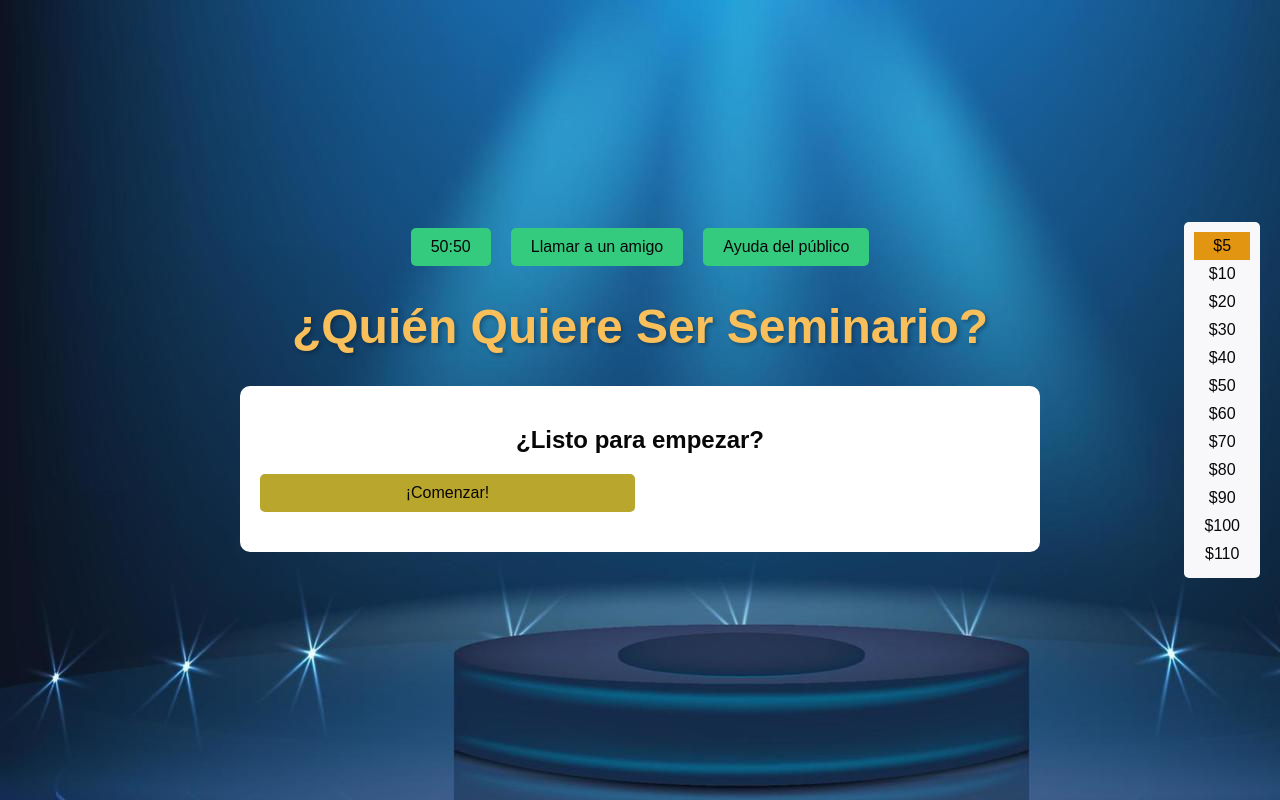
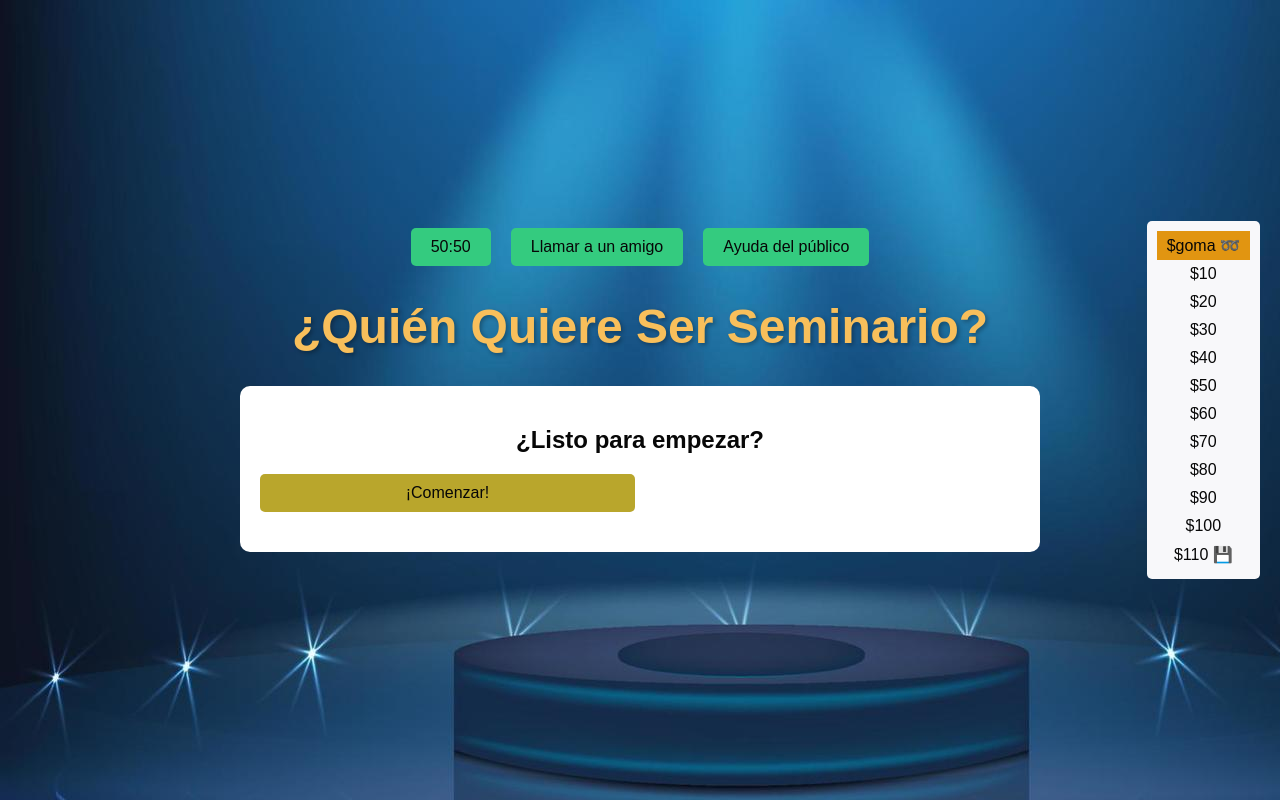
Before and after one commit to gutiVictor/QuienMillonario, a plain HTML site: page index.html in a window 1280 px wide. Drawn offline with Linux system fonts and the light colour scheme.

Commit message:
Verificacion de preguntas

```diff
--- a/index.html
+++ b/index.html
@@ -30,7 +30,7 @@
         </div>
 
         <div class="prize-ladder">
-            <div class="prize-level current">$5</div>
+            <div class="prize-level current">$goma ➿ </div>
             <div class="prize-level">$10</div>
             <div class="prize-level">$20</div>
             <div class="prize-level">$30</div>
@@ -41,7 +41,7 @@
             <div class="prize-level">$80</div>
             <div class="prize-level">$90</div>
             <div class="prize-level">$100</div>
-            <div class="prize-level">$110</div>
+            <div class="prize-level">$110 💾 </div>
 
 
 
--- a/questions.js
+++ b/questions.js
@@ -1,242 +1,255 @@
 export const questions = [
-
-
-
   {
-                question : "En Doctrina y Convenios 28, ¿qué se enseña sobre la autoridad en la Iglesia?",
+    question:
+      "En Doctrina y Convenios 28, ¿qué se enseña sobre la revelacion en la Iglesia?",
     options: [
       "(A) Solo el profeta puede recibir revelaciones para la Iglesia",
       "(B) Todos los miembros pueden recibir revelaciones personales",
       "(C) Los líderes locales tienen la misma autoridad que el profeta",
-                    "(D) La autoridad se basa en la sabiduría humana"
+      "(D) La autoridad se basa en la sabiduría humana",
     ],
-                "correct": 0
+    correct: 0,
   },
   {
-                question : "Según Doctrina y Convenios 1-30, ¿qué se enseña sobre la inteligencia?",
+    question:
+      "Según Doctrina y Convenios 1-30 al 33, ¿qué caracteriza la palabra de Dios?",
     options: [
-                    "(A) Es un don temporal",
-                    "(B) Es eterna y no creada",
-                    "(C) Depende del conocimiento humano",
-                    "(D) Es un atributo solo de Dios"
+      "(A) Es un don temporal que cambia con el tiempo",
+      "(B) Es eterna y se cumple sin fallar",
+      "(C) Depende de la interpretación humana",
+      "(D) Es un concepto filosófico sin autoridad divina",
     ],
-                "correct": 1
+    correct: 1,
   },
   {
-                question : "En Doctrina y Convenios 4, ¿qué cualidades son necesarias para servir en la obra misional?",
+    question:
+      "En Doctrina y Convenios 4, ¿qué cualidades son necesarias para servir en la obra misional?",
     options: [
       "(A) Conocimiento científico y habilidades técnicas",
       "(B) Riqueza, fama y poder",
       "(C) Fe, esperanza, caridad y amor",
-                    "(D) Experiencia en liderazgo empresarial"
+      "(D) Experiencia en liderazgo empresarial",
     ],
-                "correct": 2
+    correct: 2,
   },
   {
-                question : "Según Doctrina y Convenios 1-37, ¿qué visión tuvo José Smith sobre el reino celestial?",
+    question:
+      "Según Doctrina y Convenios 1:37, ¿qué se nos exhorta a hacer con los mandamientos del Señor?",
     options: [
-                    "(A) La visión de los tres grados de gloria",
-                    "(B) La visión del bautismo por los muertos",
-                    "(C) La visión del Libro de Mormón",
-                    "(D) La visión del fin del mundo"
+      "(A) Escudriñarlos diligentemente porque son verdaderos y sus promesas se cumplirán todas",
+      "(B) Examinarlos cuidadosamente porque son fidedignos y sus profecías se podrian cumplir",
+      "(C) Analizarlos profundamente porque son inspirados y sus bendiciones son seguras",
+      "(D) Revisarlos constantemente porque son precisos y sus declaraciones son ciertas",
     ],
-                "correct": 1
+    correct: 0,
   },
   {
-                question : "En Doctrina y Convenios 6, ¿qué don promete el Señor a Oliver Cowdery?",
+    question:
+      "En Doctrina y Convenios 6:36, ¿qué invitacion nos hace el Salvador?",
     options: [
-                    "(A) El don de traducir",
-                    "(B) El don de profecía",
-                    "(C) El don de sanación",
-                    "(D) El don de lenguas"
+      "(A) Obedecer los mandaminetos del Señor",
+      "(B) Hcaer lo corrceto en la Iglesia",
+      "(C) Mirar hacia Él en todo pensamiento",
+      "(D) Amarlo a Él  y al prójimo",
     ],
-                "correct": 0
+    correct: 2,
   },
   {
-                question : "Según Doctrina y Convenios 8, ¿cómo se recibe la revelación?",
+    question: "Según Doctrina y Convenios 8 , ¿cómo se recibe la revelación?",
     options: [
-                    "(A) Mediante el estudio y la fe",
+      "(A) Mediante el estudio , fe y esperanza",
       "(B) Mediante el poder del Espíritu Santo",
-                    "(C) Mediante sueños y visiones",
-                    "(D) Mediante la lógica y el razonamiento"
+      "(C) Mediante sueños y visiones como Josue",
+      "(D) Mediante la lógica y el razonamiento",
     ],
-                "correct": 1
+    correct: 1,
   },
   {
-                question : "En Doctrina y Convenios 10, ¿qué estrategia usa Satanás para destruir la obra de Dios?",
+    question:
+      "En Doctrina y Convenios 10:20, ¿qué estrategia usa Satanás para destruir la obra de Dios?",
     options: [
-                    "(A) Destruir físicamente las iglesias",
+      "(A) Incita a la iniquidad contra lo bueno",
       "(B) Engañar a los líderes de la Iglesia",
-                    "(C) Crear divisiones entre los santos",
-                    "(D)  Robar y alterar las escrituras"
+      "(C) Crear divisiones entre los miembros",
+      "(D)  Robar y alterar las escrituras",
     ],
-                "correct": 0
+    correct: 0,
   },
   {
-                question : "Según Doctrina y Convenios 13, ¿qué autoridad fue restaurada por Juan el Bautista?",
+    question:
+      "Según Doctrina y Convenios 13, ¿qué autoridad fue restaurada por Juan el Bautista?",
     options: [
-                    "(A) El Sacerdocio de Melquisedec",
+      "(A) El Sacerdocio Mosaico",
       "(B) El Sacerdocio Aarónico ",
-                    "(C) Las llaves del reino",
-                    "(D) El don de profecía"
+      "(C) El Sacerdocio Abrahamico",
+      "(D) El Sacerdocio de Melquisedec",
     ],
-                "correct": 1
+    correct: 1,
   },
   {
-                question : "En Doctrina y Convenios 14, ¿qué promete el Señor a quienes trabajan en Su obra?",
+    question:
+      "En Doctrina y Convenios 14, ¿qué promete el Señor a quienes trabajan en Su obra?",
     options: [
-                    "(A) Poder político",
-                    "(B) Riquezas materiales",
-                    "(C) Fama y reconocimiento",
-                    "(D) Vida eterna "
+      "(A) Muchas bendiciones",
+      "(B) Salud en el ombligo",
+      "(C) Levantarce en la primera resurrección",
+      "(D) Salvacion sempiterna ",
     ],
-                "correct": 3
+    correct: 3,
   },
   {
-                question : "Según Doctrina y Convenios 17, ¿qué se les prometió a los Tres Testigos del Libro de Mormón?",
+    question:
+      "Según Doctrina y Convenios 17, ¿qué se les prometió a los Tres Testigos del Libro de Mormón?",
     options: [
-                    "(A) Recibir visiones del futuro",
-                    "(B) Recibir el sacerdocio",
-                    "(C) Ser traductores de las escrituras",
-                    "(D) Ver las planchas de oro "
+      "(A) Recibir revelacion para la Iglesia",
+      "(B) Ser escribientes del libro de Mormón",
+      "(C) Poder traducir el libro de Mormón",
+      "(D) Ver las planchas de oro ",
     ],
-                "correct": 3
+    correct: 3,
   },
   {
-                question : "En Doctrina y Convenios 18, ¿qué enseña el Señor sobre el valor de las almas?",
+    question:
+      "En Doctrina y Convenios 18:9-16, ¿qué enseña el Señor sobre el valor de las almas?",
     options: [
       "(A) Que todas las almas son iguales",
       "(B) Que son de gran valor para Dios ",
-                    "(C) Que solo algunas almas son valiosas",
-                    "(D) Que el valor de las almas depende de sus obras"
+      "(C) Que solo algunas almas se salvaran",
+      "(D) Que el valor de las almas depende de sus obras",
     ],
-                "correct": 1
+    correct: 1,
   },
   {
-                question : "Según Doctrina y Convenios 19, ¿qué advertencia se da sobre el pecado?",
+    question:
+      "Según Doctrina y Convenios 19, ¿qué advertencia se da sobre el pecado?",
     options: [
-                    "(A) Que el pecado es inevitable",
-                    "(B) Que el pecado no tiene consecuencias",
-                    "(C) Que el pecado trae sufrimiento ",
-                    "(D) Que el pecado solo afecta a los demás"
+      "(A) Que el pecado es inevitable desde siempre",
+      "(B) Que el pecado no trae consecuencias",
+      "(C) Que el pecado trae sufrimiento y dolor ",
+      "(D) Que el pecado solo afecta a los hijos de Dios",
     ],
-                "correct": 2
+    correct: 2,
   },
   {
-                question : "En Doctrina y Convenios 23, ¿qué consejo da el Señor a los líderes de la Iglesia?",
+    question:
+      "En Doctrina y Convenios 23, ¿qué consejo da el Señor a los líderes de la Iglesia?",
     options: [
-                    "(A) Evitar la responsabilidad",
-                    "(B) Buscar riquezas y poder",
-                    "(C) Orar y predicar con sinceridad ",
-                    "(D) Ignorar a los miembros necesitados"
+      "(A) Buscar revelacion para la Iglesia",
+      "(B) Ayudar a los miembros necesitados",
+      "(C) Exortar y fortalecer a la Iglesia ",
+      "(D) Interpretar el libro de Mormón",
     ],
-                "correct": 2
+    correct: 2,
   },
   {
-                question : "Según Doctrina y Convenios 25, ¿cuál es el papel de Emma Smith en la Iglesia?",
+    question:
+      "Según Doctrina y Convenios 25, ¿cuál no es el papel de Emma Smith en la Iglesia?",
     options: [
       "(A) Ser una líder y ejemplo para las mujeres",
-                    "(B) Ser la presidenta de la Sociedad de Socorro",
-                    "(C) Ser la escriba de las revelaciones",
-                    "(D) Ser la traductora del Libro de Mormón"
+      "(B) Ayudar y consolar al profeta José Smith",
+      "(C) Ser escribiente del libro de Mormón",
+      "(D) Explicar las escrituras y seleccionar Himnos",
     ],
-                "correct": 0
+    correct: 0,
   },
   {
-                question : "En Doctrina y Convenios 27, ¿qué simboliza la armadura de Dios?",
+    question: "En Doctrina y Convenios 27, ¿qué simboliza el pan y el agua?",
     options: [
-                    "(A) El poder político",
-                    "(B) La fuerza física",
-                    "(C) La riqueza material",
-                    "(D) La protección espiritual "
+      "(A) Que estamos renovando los Convenios",
+      "(B) Que tomamos sobre nosotros su nombre",
+      "(C) La Expiación de Jesucristo",
+      "(D) El cuerpo y la sangre de  Jesucristo ",
     ],
-                "correct": 3
+    correct: 3,
   },
   {
-                question : "Según Doctrina y Convenios 33, ¿qué llama el Señor a hacer a los élderes de la Iglesia?",
+    question:
+      "Según Doctrina y Convenios 33, ¿qué llama el Señor a hacer a Parley P. Pratt y a Ziva Peterson?",
     options: [
-                    "(A) Predicar el evangelio",
-                    "(B) Construir templos",
-                    "(C) Recaudar fondos",
-                    "(D) Escribir nuevas escrituras"
+      "(A) Predicar el evangelio a los Lamanitas",
+      "(B) Bautizar a los Lamanitas",
+      "(C) Recibir revelacion paera predicar el evangelio",
+      "(D) Orar y Ayunar por los Lamanitas",
     ],
-                "correct": 0
+    correct: 0,
   },
   {
-                question : "En Doctrina y Convenios 1-37, ¿quiénes pueden heredar la salvación en el reino celestial?",
+    question:
+      "En Doctrina y Convenios 27: 1-5,  ¿Qué emblemas no debemos usar en la Santa Cena?",
     options: [
-                    "(A) Solo los bautizados en esta vida",
-                    "(B) Aquellos que mueren sin conocer el evangelio ",
-                    "(C) Aquellos que han recibido todas las ordenanzas",
-                    "(D) Solo los profetas y apóstoles"
+      "(A) Pan y Agua",
+      "(B) Galleta y Agua ",
+      "(C) Pan y jugo de Uva",
+      "(D) Pan y Vino",
     ],
-                "correct": 1
+    correct: 3,
   },
   {
-                question : "Según Doctrina y Convenios 1-38, ¿qué se revela sobre el mundo de los espíritus?",
+    question:
+      "Según Doctrina y Convenios 1-38, ¿qué enseña el Señor sobre su palabra?",
     options: [
-                    "(A) Que es un lugar de descanso sin actividad",
-                    "(B) Que es un lugar de castigo eterno",
-                    "(C) Que es un lugar de enseñanza y preparación ",
-                    "(D) Que es un lugar de reunión familiar"
+      "(A) Que van condicionadas a la fe",
+      "(B) Que puede cambiar con el tiempo",
+      "(C) Se cumplirán todas ",
+      "(D) Que se cumple segun nuestra obediencia",
     ],
-                "correct": 2
+    correct: 2,
   },
   {
-                question : "En Doctrina y Convenios 19, ¿qué significa la palabra 'eterno' en el contexto del castigo de Dios?",
+    question:
+      "En Doctrina y Convenios 19:6-12, ¿qué significa la palabra 'Castigo Eterno' ?",
     options: [
-                    "(A) Un sufrimiento físico eterno",
-                    "(B) Un castigo sin fin",
-                    "(C) Un período de tiempo limitado pero intenso ",
-                    "(D) Un estado de separación permanente"
+      "(A) Un tormento  eterno",
+      "(B) Un castigo pasajero",
+      "(C) Un período de tiempo corto ",
+      "(D) Un estado de separación parcial",
     ],
-                "correct": 2
+    correct: 0,
   },
   {
-                question : "Según Doctrina y Convenios 18, ¿qué se enseña sobre el arrepentimiento?",
+    question:
+      "Según Doctrina y Convenios 19, ¿qué se enseña sobre el arrepentimiento?",
     options: [
-                    "(A) Es esencial para la salvación",
-                    "(B) Es opcional para los creyentes",
+      "(A) No es necesario si pagamos los diezmos",
+      "(B) Es solo para los miembros de la Iglesia",
       "(C) Solo es necesario para los pecados graves",
-                    "(D) No es necesario si se tiene fe"
+      "(D)  Es esencial para la salvación",
     ],
-                "correct": 0
+    correct: 3,
   },
   {
-                question : "En Doctrina y Convenios 27, ¿qué representa el pan y el vino en la Santa Cena?",
+    question:
+      "En Doctrina y Convenios 24:1-9, ¿qué pide el señor a Jose Smith en las aflicciones?",
     options: [
-                    "(A) La unidad de la Iglesia",
-                    "(B) El cuerpo y la sangre de Cristo ",
-                    "(C) La abundancia material",
-                    "(D) La resurrección futura"
+      "(A) Orar",
+      "(B) Ayunar ",
+      "(C) Ser paciente y soportar",
+      "(D) Ayunar y Orar",
     ],
-                "correct": 1
+    correct: 2,
   },
   {
-                question : "Según Doctrina y Convenios 1-30, ¿qué se enseña sobre la naturaleza de Dios?",
+    question:
+      "Según Doctrina y Convenios 13:1, ¿qué llaves no tiene el sacerdocio Aronico?",
     options: [
-                    "(A) Que Dios no tiene un cuerpo físico",
-                    "(B) Que Dios es un espíritu sin forma",
-                    "(C) Que Dios habita en un lugar desconocido",
-                    "(D) Que Dios tiene un cuerpo de carne y huesos "
+      "(A) Las llaves de ministerio de ángeles",
+      "(B) las llaves del evangelio de arrepentimiento",
+      "(C) Las llaves  del bautismo",
+      "(D) Las llaves para comfirmar",
     ],
-                "correct": 3
+    correct: 3,
   },
   {
-                question : "En Doctrina y Convenios 1-37, ¿qué se enseña sobre el bautismo por los muertos?",
+    question:
+      "Según Doctrina y Convenios 21:4–8, ¿qué promesa recibe la iglesia si sigue las palabras del profeta?",
     options: [
-                    "(A) Es una práctica esencial para la salvación",
-                    "(B) Es opcional para los miembros de la Iglesia",
-                    "(C) Solo se realiza en templos dedicados",
-                    "(D) No es necesario en la actualidad"
+      "(A) Las puertas del infierno no prevalecerán contra ellos",
+      "(B) Recibirán la bendiciones prometidas",
+      "(C) Serán exaltados en el postrer día",
+      "(D) Serán llamados hijos del convenio",
     ],
-                "correct": 0
-            }
-
-
-
-
-
+    correct: 0,
+  },
 ];
 
 export default questions;
```
Also changed, not shown: logica.js (line endings or trailing spaces). Lines whose indentation alone changed are shown as unchanged.
